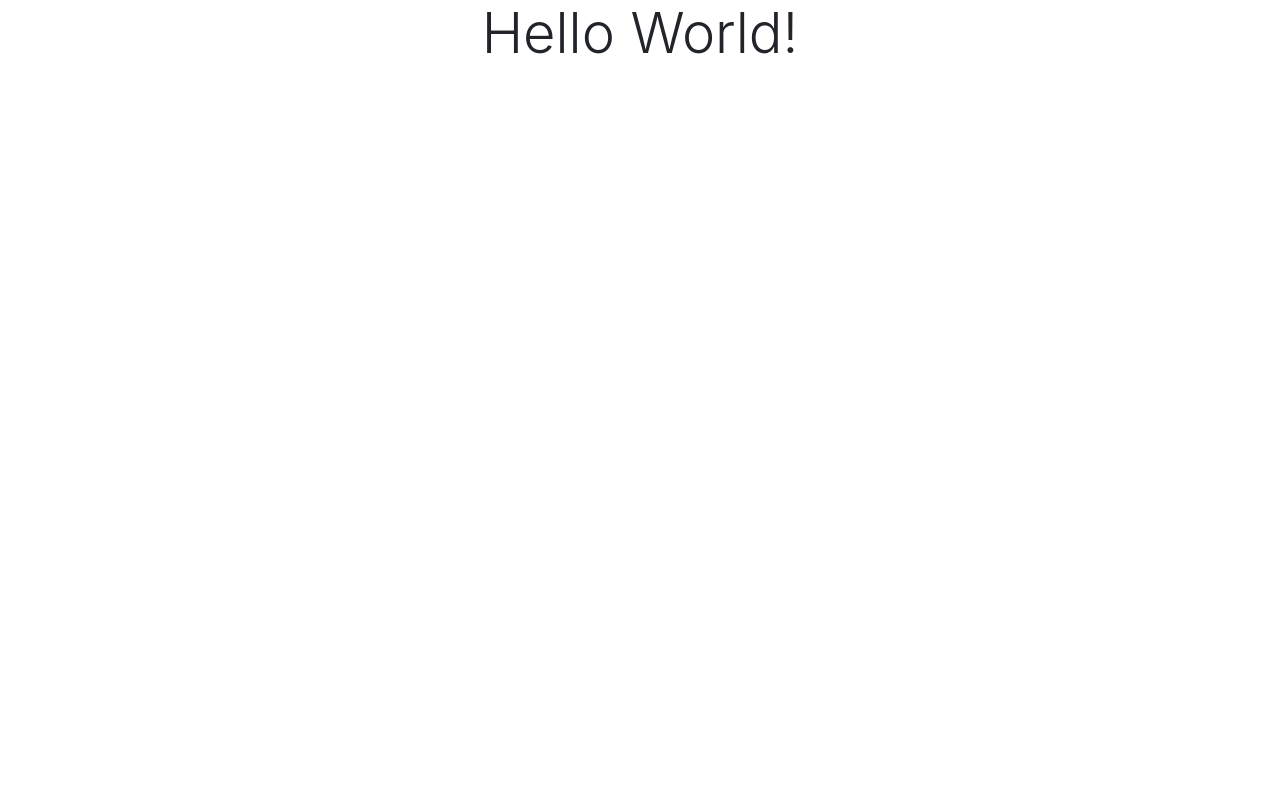
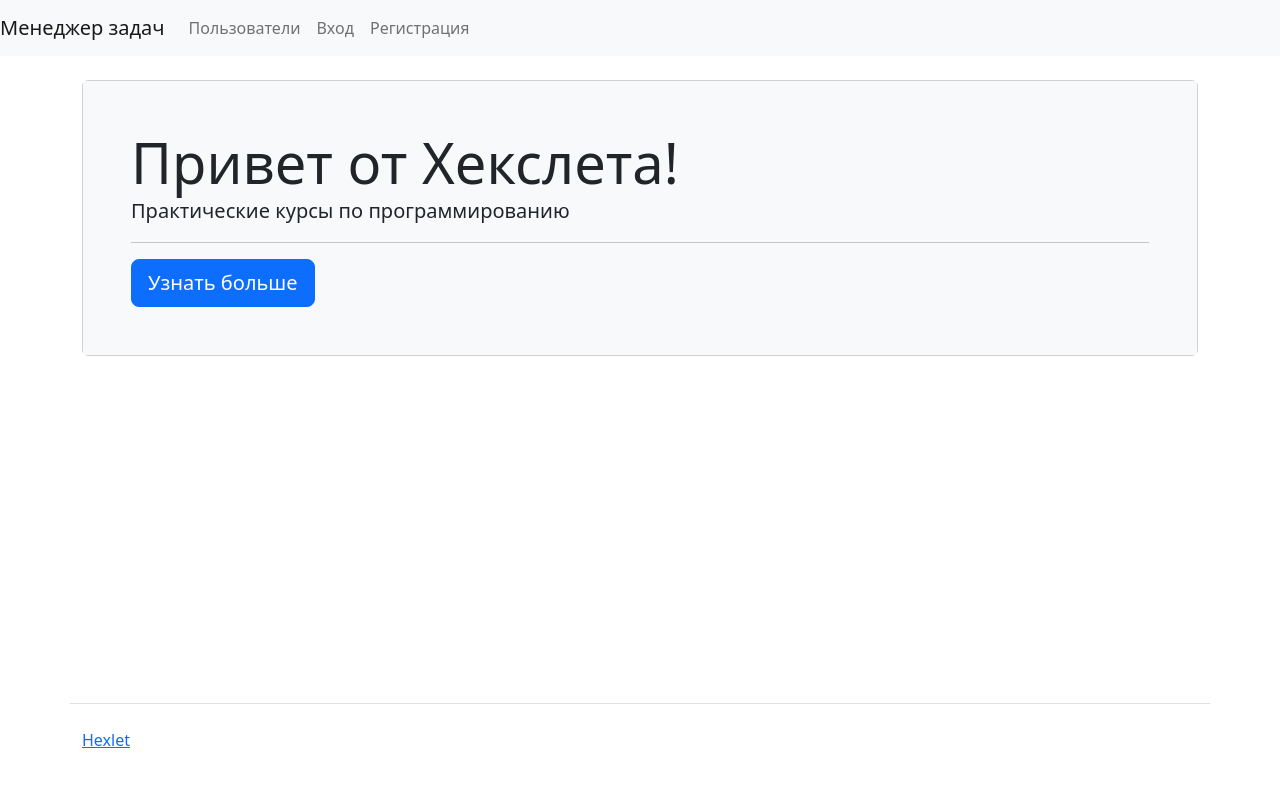
Before and after one commit to al-ov73/python-project-52, a Django app: page / in a window 1280 px wide. Before the commit the page is almost empty. Run offline with Django 5.2, Linux system fonts and the light colour scheme; some libraries are stand-ins or nearby versions.

Commit message:
Init render project

```diff
--- a/render/templates/render/index.html
+++ b/render/templates/render/index.html
@@ -1,24 +1,65 @@
-<!doctype html>
-<html lang="en">
-<head>
-    <meta charset="UTF-8">
-    <meta http-equiv="X-UA-Compatible" content="IE=edge" />
-    <meta name="viewport" content="width=device-width, initial-scale=1.0" />
 
-    <title>Hello Django on Render!</title>
 
-    <link rel="stylesheet"
-          href="https://stackpath.bootstrapcdn.com/bootstrap/4.5.0/css/bootstrap.min.css"
-          integrity="sha384-9aIt2nRpC12Uk9gS9baDl411NQApFmC26EwAOH8WgZl5MYYxFfc+NcPb1dKGj7Sk"
-          crossorigin="anonymous">
-</head>
-<body>
-<main class="container">
-    <div class="row text-center justify-content-center">
-        <div class="col">
-            <h1 class="display-4">Hello World!</h1>
-        </div>
+
+
+
+<!DOCTYPE html>
+<html lang="ru-ru">
+  <head>
+    <meta name="viewport" content="width=device-width, initial-scale=1, shrink-to-fit=no">
+    <title>Менеджер задач Hexlet</title>
+    <link crossorigin="anonymous" href="https://cdn.jsdelivr.net/npm/bootstrap@5.2.3/dist/css/bootstrap.min.css" integrity="sha384-rbsA2VBKQhggwzxH7pPCaAqO46MgnOM80zW1RWuH61DGLwZJEdK2Kadq2F9CUG65" rel="stylesheet">
+    <script crossorigin="anonymous" integrity="sha384-kenU1KFdBIe4zVF0s0G1M5b4hcpxyD9F7jL+jjXkk+Q2h455rYXK/7HAuoJl+0I4" src="https://cdn.jsdelivr.net/npm/bootstrap@5.2.3/dist/js/bootstrap.bundle.min.js"></script>
+  </head>
+  <body class="d-flex flex-column min-vh-100">
+    <nav class="navbar navbar-expand-lg navbar-light bg-light">
+      <a class="navbar-brand" href="/">Менеджер задач</a>
+      <button class="navbar-toggler" data-toggle="collapse" data-target="#navbarToggleExternalContent">
+        <span class="navbar-toggler-icon"></span>
+      </button>
+      <div class="collapse navbar-collapse" id="navbarToggleExternalContent">
+        <ul class="navbar-nav mr-auto">
+          <li class="nav-item">
+            <a class="nav-link" href="/users/">Пользователи</a>
+          </li>
+
+        </ul>
+        <ul class="navbar-nav">
+
+            <li class="nav-item">
+              <a class="nav-link" href="/login/">Вход</a>
+            </li>
+            <li class="nav-item">
+              <a class="nav-link" href="/users/create/">Регистрация</a>
+            </li>
+
+        </ul>
+      </div>
+    </nav>
+    <div class="container wrapper flex-grow-1">
+
+
+
+      <h1 class="my-4">
+
+
+      </h1>
+
+<h1 class="my-4"></h1>
+<div class="card">
+  <div class="card-body p-5 bg-light">
+    <div class="display-4">Привет от Хекслета!</div>
+    <p class="lead">Практические курсы по программированию</p>
+    <hr>
+    <a class="btn btn-primary btn-lg" href="https://ru.hexlet.io">Узнать больше</a>
+  </div>
+</div>
+
     </div>
-</main>
-</body>
+    <footer>
+      <div class="container my-5 pt-4 border-top">
+        <a target="_blank" href="https://ru.hexlet.io">Hexlet</a>
+      </div>
+    </footer>
+  </body>
 </html>
```
